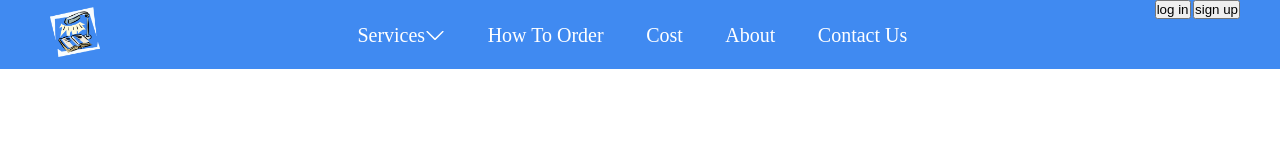
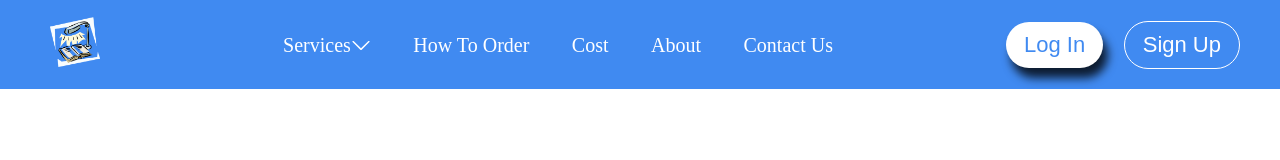
Before and after one commit to ahsanhd/Assignmentforyou, a website: page index.html in a window 1280 px wide. Drawn offline with Linux system fonts and the light colour scheme.

Commit message:
Styled Buttons
Designed Log in and Signup Buttons

```diff
--- a/index.html
+++ b/index.html
@@ -29,7 +29,6 @@
                             <li class="dropdown__item"><a href="#" class="dropdown__link">Programming Homework</a></li>
                             <li class="dropdown__item"><a href="#" class="dropdown__link">Science Homework</a></li>
                             <li class="dropdown__item"><a href="#" class="dropdown__link">Technology Homework</a></li>
-
                         </ul>
                 </a></li>
                 <li class="list__item"><a class="list__link" href="#">how to order</a></li>
@@ -40,8 +39,8 @@
         </div>
         <div class="buttons">
             <div class="buttons-box">
-                <button class="login">log in</button>
-                <button class="signup">sign up</button>
+                <button class="btn btn-login">log in</button>
+                <button class="btn btn-signup">sign up</button>
             </div>
         </div>
     </nav>
--- a/sass/abstract/_variables.scss
+++ b/sass/abstract/_variables.scss
@@ -12,4 +12,6 @@
     --color-black:#14213d;
 
     --color-light-grey:#f6f2ee;
+
+    --shadow-dark:.5rem 1rem 1rem rgba(0,0,0,.8);
 }
--- a/sass/components/_buttons.scss
+++ b/sass/components/_buttons.scss
@@ -0,0 +1,46 @@
+.buttons{
+    display: flex;
+    align-items: center;
+    justify-content: center;
+
+}
+
+.buttons-box {
+
+}
+
+.btn {
+
+    font-size: 2.2rem;
+    padding: 1rem 1.8rem;
+    border: none;
+    border-radius: 50px;
+    text-transform: capitalize;
+    cursor: pointer;
+
+}
+
+.btn-login {
+    background-color: #fff;
+    color: var(--color-primary);
+    margin-right: 1.8rem;
+    box-shadow: var(--shadow-dark);
+    transition: all .2s;
+
+    &:hover {
+        box-shadow: none;
+        transform: translateY(.5rem) translateX(.5rem) ;
+    }
+}
+
+.btn-signup {
+    background-color:var(--color-primary);
+    color: #fff;
+    border: 1px solid #fff;
+    transition: all .2s;
+    &:hover {
+        color: var(--color-primary);
+        background-color: #fff;
+    }
+
+}
--- a/sass/components/_navigation.scss
+++ b/sass/components/_navigation.scss
@@ -1,5 +1,6 @@
 .navigation-wrapper {
     background-color: var(--color-primary);
+    padding: 1rem 0;
     position: sticky;
 }
 
```
Also changed, not shown: css/style.css.
